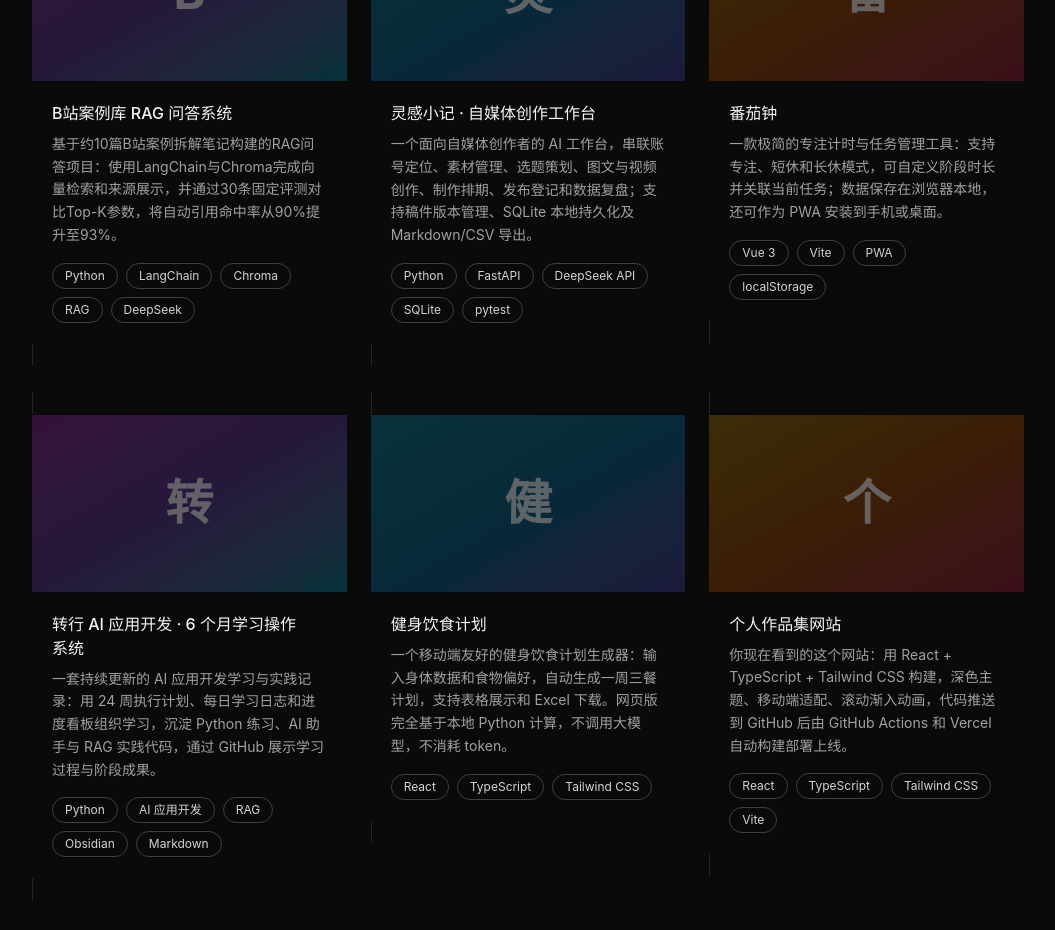
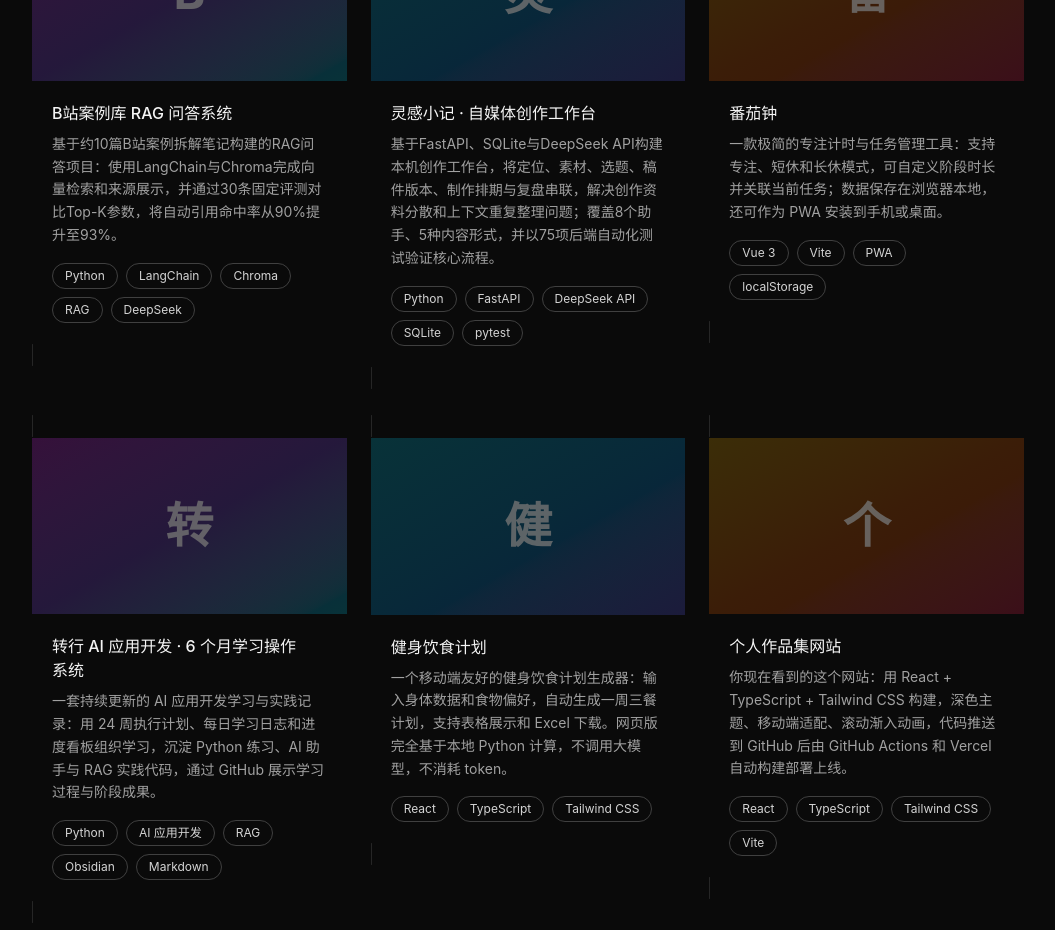
Before and after one commit to kexinyang74-web/kexinyang74-web.github.io, a React (Vite) app: page / in a window 1280 px wide. Shown: the part 1560-2490 px from the top of the page, without its empty margins (112-1167 px from the left). Built offline with nearby package versions, Linux system fonts and the light colour scheme.

Commit message:
更新自媒体工作台项目展示链接

```diff
--- a/src/data/projects.ts
+++ b/src/data/projects.ts
@@ -27,9 +27,9 @@ export const projects: Project[] = [
     id: 'media-topic-assistant',
     title: '灵感小记 · 自媒体创作工作台',
     description:
-      '一个面向自媒体创作者的 AI 工作台，串联账号定位、素材管理、选题策划、图文与视频创作、制作排期、发布登记和数据复盘；支持稿件版本管理、SQLite 本地持久化及 Markdown/CSV 导出。',
+      '基于FastAPI、SQLite与DeepSeek API构建本机创作工作台，将定位、素材、选题、稿件版本、制作排期与复盘串联，解决创作资料分散和上下文重复整理问题；覆盖8个助手、5种内容形式，并以75项后端自动化测试验证核心流程。',
     techStack: ['Python', 'FastAPI', 'DeepSeek API', 'SQLite', 'pytest'],
-    link: 'https://github.com/kexinyang74-web/media-topic-assistant',
+    link: 'https://kexinyang74-web.github.io/media-topic-assistant/',
   },
   {
     id: 'pomodoro',
```
